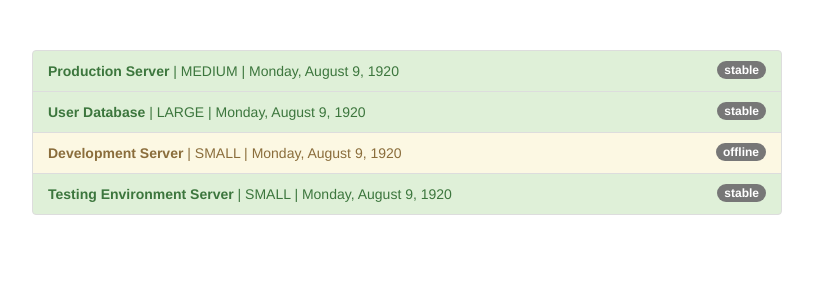
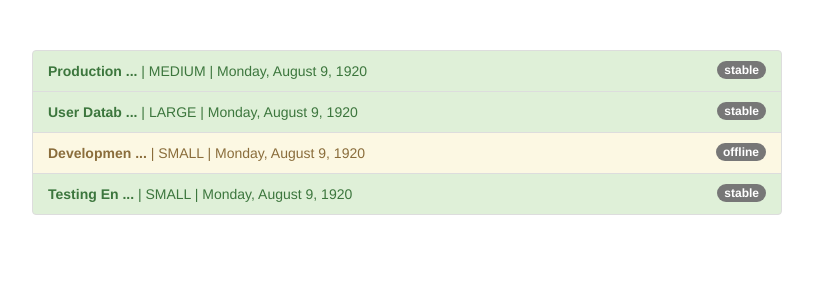
Before and after one commit to franco148/angular5-examples, an Angular app in the folder ng8-pipes/: page / in a window 1280 px wide. Shown: the top 300 px of the page, without its empty margins (233-1046 px from the left). Built offline with nearby package versions, Linux system fonts and the light colour scheme.

Commit message:
ng8-pipes: Creating a custom pipe

```diff
--- a/ng8-pipes/src/app/app.component.html
+++ b/ng8-pipes/src/app/app.component.html
@@ -7,7 +7,9 @@
                       {{ server.status }}
                     </span>
                     <!-- When a pipe has more than a parameter, we can send it after another : -->
-                    <strong>{{ server.name }}</strong> | {{ server.instanceType | uppercase }} | {{ server.started | date: 'fullDate' }}
+                    <!-- When we need to use more than one pipe, we just need to apply the new one with | symbol, but
+                    we need to take into account that the order matters -->
+                    <strong>{{ server.name | shorten }}</strong> | {{ server.instanceType | uppercase }} | {{ server.started | date: 'fullDate' }}
                 </li>
             </ul>
         </div>
--- a/ng8-pipes/src/app/app.module.ts
+++ b/ng8-pipes/src/app/app.module.ts
@@ -4,10 +4,13 @@ import { FormsModule } from '@angular/forms';
 
 
 import { AppComponent } from './app.component';
+import { ShortenPipe } from './shorten.pipe';
+
 
 @NgModule({
   declarations: [
-    AppComponent
+    AppComponent,
+    ShortenPipe
   ],
   imports: [
     BrowserModule,
--- /dev/null
+++ b/ng8-pipes/src/app/shorten.pipe.ts
@@ -0,0 +1,15 @@
+import { PipeTransform, Pipe } from '@angular/core';
+
+@Pipe({
+  name: 'shorten'
+})
+export class ShortenPipe implements PipeTransform {
+
+  transform(value: any) {
+    if (value.length) {
+      return value.substr(0, 10) + ' ...';
+    }
+
+    return value;
+  }
+}
```
